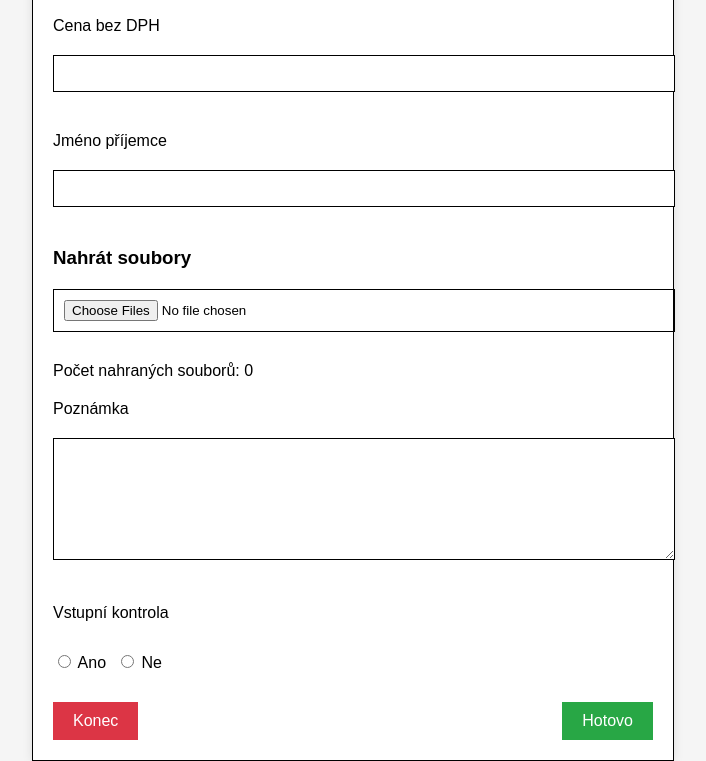
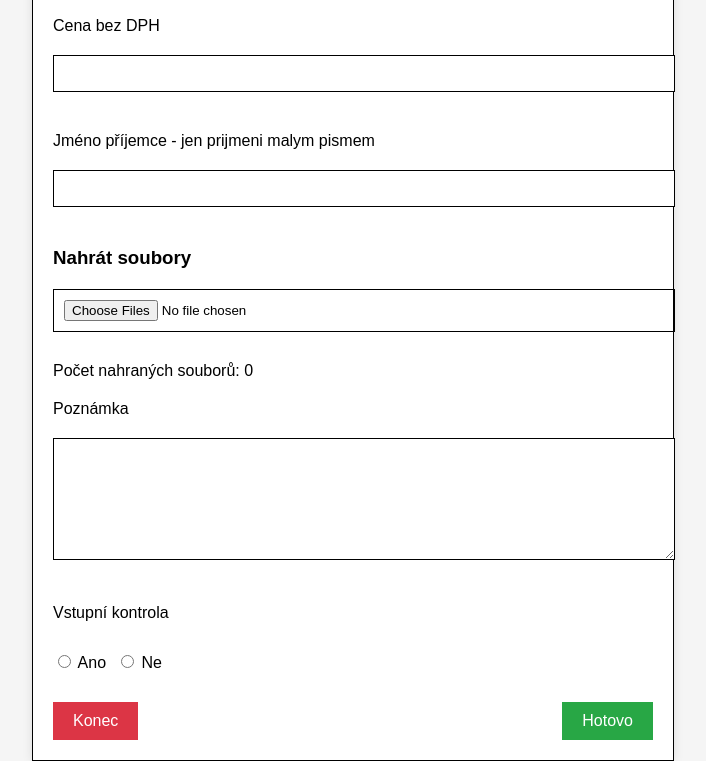
Before and after one commit to krapna/Nakupmej, a website: page public/Strana3.html in a window 1280 px wide. Shown: the part 901-1662 px from the top of the page, without its empty margins (287-993 px from the left). Drawn offline with nearby package versions, Linux system fonts and the light colour scheme; no server answers.

```diff
--- a/public/Strana3.html
+++ b/public/Strana3.html
@@ -71,7 +71,7 @@
 
             <!-- Nová kolonka pro Jméno příjemce -->
             <div class="form-group">
-                <label for="recipientName">Jméno příjemce</label>
+                <label for="recipientName">Jméno příjemce - jen prijmeni malym pismem</label>
                 <input type="text" id="recipientName" name="recipientName">
             </div>
 
```
